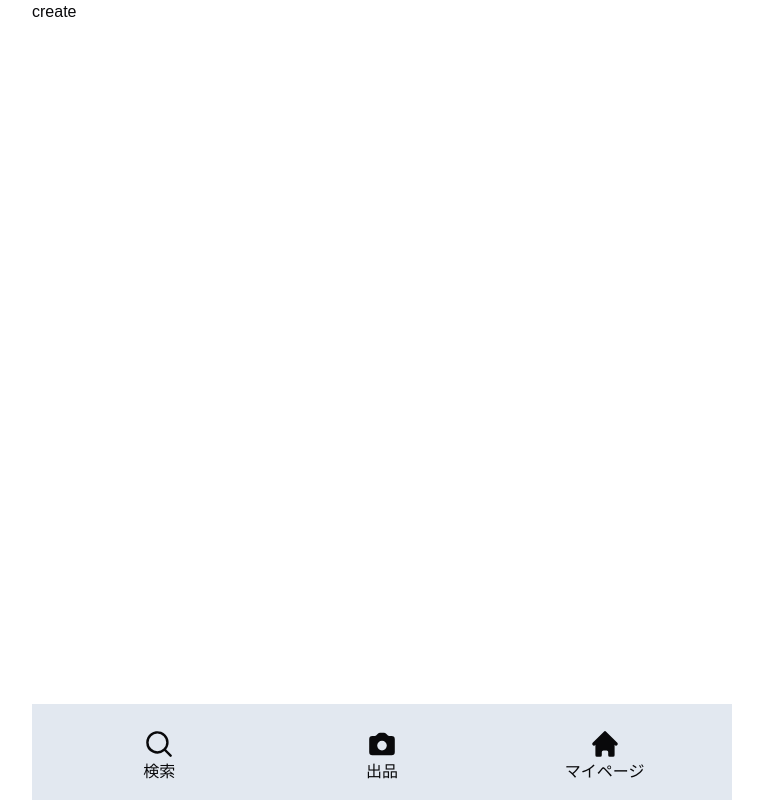
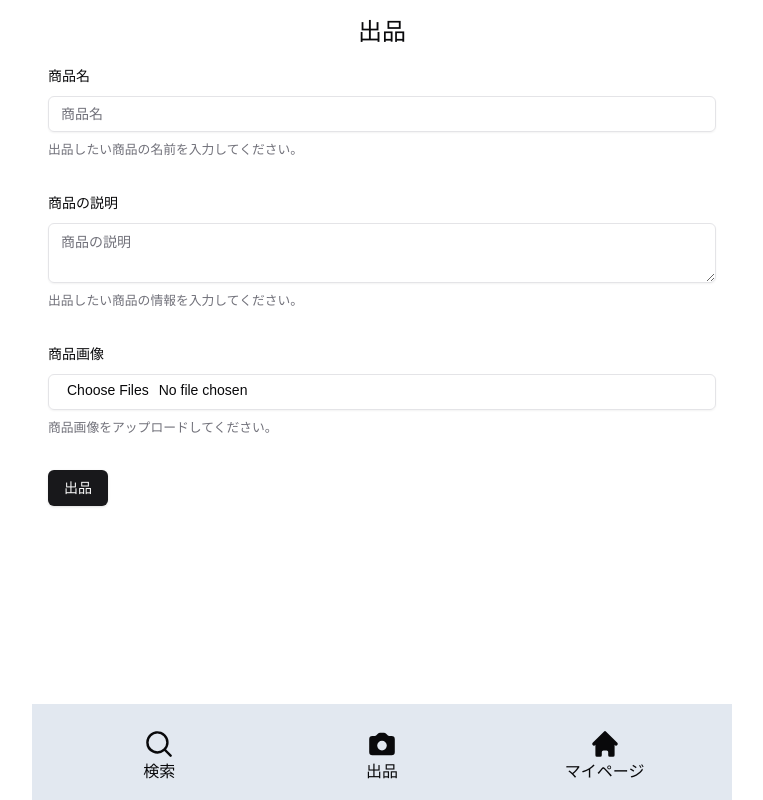
Before and after one commit to mosunset/reuse-pass, a Next.js app: page /create in a window 1280 px wide. Shown: the whole page, without its empty margins (258-1021 px from the left). Built offline with nearby package versions, Linux system fonts and the light colour scheme.

Commit message:
出品ページにフォームコンポーネントを追加し、依存関係を更新しました

```diff
--- a/package.json
+++ b/package.json
@@ -12,6 +12,7 @@
         "postinstall": "prisma generate"
     },
     "dependencies": {
+        "@hookform/resolvers": "^3.10.0",
         "@prisma/client": "^6.2.1",
         "@radix-ui/react-avatar": "^1.1.2",
         "@radix-ui/react-label": "^2.1.1",
@@ -26,8 +27,10 @@
         "prettier-plugin-tailwindcss": "^0.6.9",
         "react": "^18",
         "react-dom": "^18",
+        "react-hook-form": "^7.54.2",
         "tailwind-merge": "^2.6.0",
-        "tailwindcss-animate": "^1.0.7"
+        "tailwindcss-animate": "^1.0.7",
+        "zod": "^3.24.1"
     },
     "devDependencies": {
         "@types/node": "^20",
--- /dev/null
+++ b/src/app/create/_components/form.tsx
@@ -0,0 +1,132 @@
+'use client';
+
+import { zodResolver } from '@hookform/resolvers/zod';
+import { useForm } from 'react-hook-form';
+import { z } from 'zod';
+import { Button } from '@/components/ui/button';
+import {
+    Form,
+    FormControl,
+    FormDescription,
+    FormField,
+    FormItem,
+    FormLabel,
+    FormMessage,
+} from '@/components/ui/form';
+import { Input } from '@/components/ui/input';
+import { Textarea } from '@/components/ui/textarea';
+
+const formSchema = z.object({
+    name: z
+        .string()
+        .min(3, { message: '商品名は3文字以上で入力してください。' })
+        .max(50, { message: '商品名は50文字以内で入力してください。' }),
+    description: z
+        .string()
+        .min(10, { message: '商品の説明は10文字以上で入力してください。' })
+        .max(200, { message: '商品の説明は200文字以内で入力してください。' }),
+    photos: z
+        .any()
+        .transform((val) =>
+            val instanceof FileList ? Array.from(val) : []
+        )
+        .refine(
+            (files) =>
+                files.every(
+                    (file: File) =>
+                        ['image/jpeg', 'image/png', 'image/webp'].includes(file.type)
+                ),
+            {
+                message: 'jpg/png/webpファイルのみアップロードしてください。',
+            }
+        ),
+});
+
+const CreateForm = () => {
+    // 1. Define your form.
+    const form = useForm<z.infer<typeof formSchema>>({
+        resolver: zodResolver(formSchema),
+        defaultValues: {
+            name: '',
+            description: '',
+            photos: [],
+        },
+        mode: 'all',
+    });
+
+    // 2. Define a submit handler.
+    function onSubmit(values: z.infer<typeof formSchema>) {
+        // Do something with the form values.
+        // ✅ This will be type-safe and validated.
+        console.log(values);
+    }
+    return (
+        <Form {...form}>
+            <form
+                onSubmit={form.handleSubmit(onSubmit)}
+                className="space-y-8"
+            >
+                <FormField
+                    control={form.control}
+                    name="name"
+                    render={({ field }) => (
+                        <FormItem>
+                            <FormLabel>商品名</FormLabel>
+                            <FormControl>
+                                <Input
+                                    placeholder="商品名"
+                                    {...field}
+                                />
+                            </FormControl>
+                            <FormDescription>
+                                出品したい商品の名前を入力してください。
+                            </FormDescription>
+                            <FormMessage />
+                        </FormItem>
+                    )}
+                />
+                <FormField
+                    control={form.control}
+                    name="description"
+                    render={({ field }) => (
+                        <FormItem>
+                            <FormLabel>商品の説明</FormLabel>
+                            <FormControl>
+                                <Textarea
+                                    placeholder="商品の説明"
+                                    {...field}
+                                />
+                            </FormControl>
+                            <FormDescription>
+                                出品したい商品の情報を入力してください。
+                            </FormDescription>
+                            <FormMessage />
+                        </FormItem>
+                    )}
+                />
+                <FormField
+                    control={form.control}
+                    name="photos"
+                    render={({ field }) => (
+                        <FormItem>
+                            <FormLabel>商品画像</FormLabel>
+                            <FormControl>
+                                <Input
+                                    type="file"
+                                    multiple
+                                    accept="image/jpeg,image/png,image/webp"
+                                    onChange={(event) => field.onChange(event.target.files)}
+                                />
+                            </FormControl>
+                            <FormDescription>商品画像をアップロードしてください。</FormDescription>
+                            <FormMessage />
+                        </FormItem>
+                    )}
+                />
+                <Button type="submit">出品</Button>
+            </form>
+        </Form>
+    );
+};
+
+export default CreateForm;
--- a/src/app/create/page.tsx
+++ b/src/app/create/page.tsx
@@ -1,7 +1,13 @@
 import React from 'react';
+import CreateForm from './_components/form';
 
 const Page = () => {
-    return <div>create</div>;
+    return (
+        <main className="container p-4">
+            <h1 className="mb-4 w-full text-center text-2xl">出品</h1>
+            <CreateForm />
+        </main>
+    );
 };
 
 export default Page;
--- /dev/null
+++ b/src/components/ui/form.tsx
@@ -0,0 +1,178 @@
+"use client"
+
+import * as React from "react"
+import * as LabelPrimitive from "@radix-ui/react-label"
+import { Slot } from "@radix-ui/react-slot"
+import {
+  Controller,
+  ControllerProps,
+  FieldPath,
+  FieldValues,
+  FormProvider,
+  useFormContext,
+} from "react-hook-form"
+
+import { cn } from "@/lib/utils"
+import { Label } from "@/components/ui/label"
+
+const Form = FormProvider
+
+type FormFieldContextValue<
+  TFieldValues extends FieldValues = FieldValues,
+  TName extends FieldPath<TFieldValues> = FieldPath<TFieldValues>
+> = {
+  name: TName
+}
+
+const FormFieldContext = React.createContext<FormFieldContextValue>(
+  {} as FormFieldContextValue
+)
+
+const FormField = <
+  TFieldValues extends FieldValues = FieldValues,
+  TName extends FieldPath<TFieldValues> = FieldPath<TFieldValues>
+>({
+  ...props
+}: ControllerProps<TFieldValues, TName>) => {
+  return (
+    <FormFieldContext.Provider value={{ name: props.name }}>
+      <Controller {...props} />
+    </FormFieldContext.Provider>
+  )
+}
+
+const useFormField = () => {
+  const fieldContext = React.useContext(FormFieldContext)
+  const itemContext = React.useContext(FormItemContext)
+  const { getFieldState, formState } = useFormContext()
+
+  const fieldState = getFieldState(fieldContext.name, formState)
+
+  if (!fieldContext) {
+    throw new Error("useFormField should be used within <FormField>")
+  }
+
+  const { id } = itemContext
+
+  return {
+    id,
+    name: fieldContext.name,
+    formItemId: `${id}-form-item`,
+    formDescriptionId: `${id}-form-item-description`,
+    formMessageId: `${id}-form-item-message`,
+    ...fieldState,
+  }
+}
+
+type FormItemContextValue = {
+  id: string
+}
+
+const FormItemContext = React.createContext<FormItemContextValue>(
+  {} as FormItemContextValue
+)
+
+const FormItem = React.forwardRef<
+  HTMLDivElement,
+  React.HTMLAttributes<HTMLDivElement>
+>(({ className, ...props }, ref) => {
+  const id = React.useId()
+
+  return (
+    <FormItemContext.Provider value={{ id }}>
+      <div ref={ref} className={cn("space-y-2", className)} {...props} />
+    </FormItemContext.Provider>
+  )
+})
+FormItem.displayName = "FormItem"
+
+const FormLabel = React.forwardRef<
+  React.ElementRef<typeof LabelPrimitive.Root>,
+  React.ComponentPropsWithoutRef<typeof LabelPrimitive.Root>
+>(({ className, ...props }, ref) => {
+  const { error, formItemId } = useFormField()
+
+  return (
+    <Label
+      ref={ref}
+      className={cn(error && "text-destructive", className)}
+      htmlFor={formItemId}
+      {...props}
+    />
+  )
+})
+FormLabel.displayName = "FormLabel"
+
+const FormControl = React.forwardRef<
+  React.ElementRef<typeof Slot>,
+  React.ComponentPropsWithoutRef<typeof Slot>
+>(({ ...props }, ref) => {
+  const { error, formItemId, formDescriptionId, formMessageId } = useFormField()
+
+  return (
+    <Slot
+      ref={ref}
+      id={formItemId}
+      aria-describedby={
+        !error
+          ? `${formDescriptionId}`
+          : `${formDescriptionId} ${formMessageId}`
+      }
+      aria-invalid={!!error}
+      {...props}
+    />
+  )
+})
+FormControl.displayName = "FormControl"
+
+const FormDescription = React.forwardRef<
+  HTMLParagraphElement,
+  React.HTMLAttributes<HTMLParagraphElement>
+>(({ className, ...props }, ref) => {
+  const { formDescriptionId } = useFormField()
+
+  return (
+    <p
+      ref={ref}
+      id={formDescriptionId}
+      className={cn("text-[0.8rem] text-muted-foreground", className)}
+      {...props}
+    />
+  )
+})
+FormDescription.displayName = "FormDescription"
+
+const FormMessage = React.forwardRef<
+  HTMLParagraphElement,
+  React.HTMLAttributes<HTMLParagraphElement>
+>(({ className, children, ...props }, ref) => {
+  const { error, formMessageId } = useFormField()
+  const body = error ? String(error?.message) : children
+
+  if (!body) {
+    return null
+  }
+
+  return (
+    <p
+      ref={ref}
+      id={formMessageId}
+      className={cn("text-[0.8rem] font-medium text-destructive", className)}
+      {...props}
+    >
+      {body}
+    </p>
+  )
+})
+FormMessage.displayName = "FormMessage"
+
+export {
+  useFormField,
+  Form,
+  FormItem,
+  FormLabel,
+  FormControl,
+  FormDescription,
+  FormMessage,
+  FormField,
+}
--- /dev/null
+++ b/src/components/ui/textarea.tsx
@@ -0,0 +1,22 @@
+import * as React from "react"
+
+import { cn } from "@/lib/utils"
+
+const Textarea = React.forwardRef<
+  HTMLTextAreaElement,
+  React.ComponentProps<"textarea">
+>(({ className, ...props }, ref) => {
+  return (
+    <textarea
+      className={cn(
+        "flex min-h-[60px] w-full rounded-md border border-input bg-transparent px-3 py-2 text-base shadow-sm placeholder:text-muted-foreground focus-visible:outline-none focus-visible:ring-1 focus-visible:ring-ring disabled:cursor-not-allowed disabled:opacity-50 md:text-sm",
+        className
+      )}
+      ref={ref}
+      {...props}
+    />
+  )
+})
+Textarea.displayName = "Textarea"
+
+export { Textarea }
```
Also changed, not shown: 1 other file (tests, documents, lock files or other folders).
